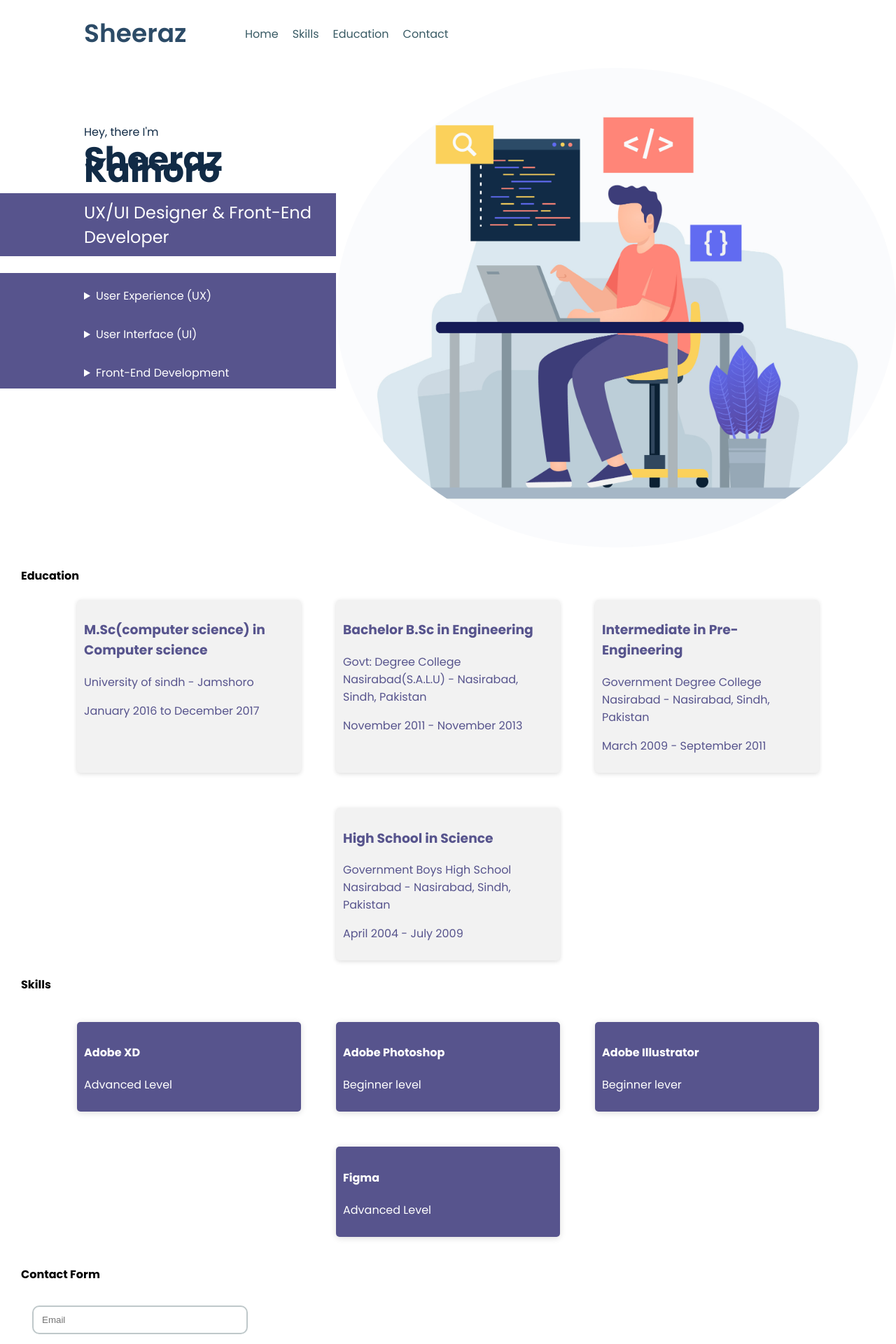
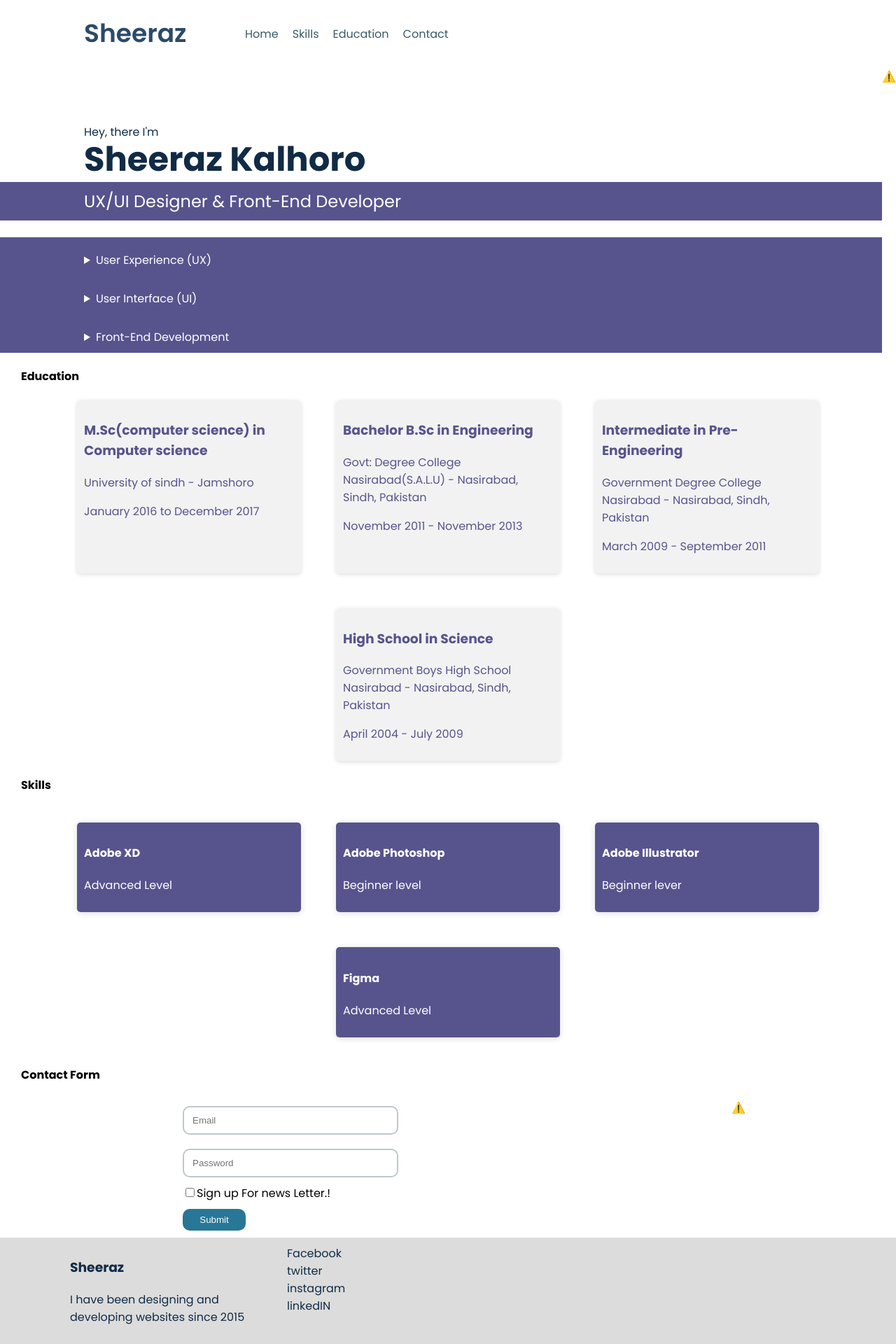
Before and after one commit to Sheeraz-Kalhoro/portfolio, a React (Create React App) app: page / in a window 1280 px wide. Shown: the top 1920 px of the page at 70% size. Built offline with nearby package versions, Linux system fonts and the light colour scheme; no server answers.

Commit message:
lottie files added

```diff
--- a/package.json
+++ b/package.json
@@ -3,6 +3,7 @@
   "version": "0.1.0",
   "private": true,
   "dependencies": {
+    "@lottiefiles/react-lottie-player": "^3.5.0",
     "@testing-library/jest-dom": "^5.16.1",
     "@testing-library/react": "^12.1.2",
     "@testing-library/user-event": "^13.5.0",
--- a/src/App.css
+++ b/src/App.css
@@ -75,9 +75,9 @@
 
 }
 
-.image-box img{
+.image-box .player{
   right: auto;
-  width: 800px;
+  width: 50vw;
   object-fit: cover;
   height: 685px;
   border-radius: 50%;
@@ -170,6 +170,10 @@ footer{
 .aboutme{
   max-width: 300px;
 }
+.contact-section{
+  display: flex;
+  justify-content: space-around;
+}
 .links{
   margin-left: 10px;
 }
--- a/src/components/Main.js
+++ b/src/components/Main.js
@@ -1,4 +1,5 @@
 import Contact from './Contact';
+import { Player } from '@lottiefiles/react-lottie-player';
 export default function Main(props){
     return(
         <main>
@@ -21,7 +22,13 @@ export default function Main(props){
             </details>
           </div>
             <div className='image-box'>
-            <img src={props.coderImage} alt='coder'/>
+            {/* <img src={props.coderImage} alt='coder'/> */}
+            <Player
+            src='https://assets10.lottiefiles.com/packages/lf20_p1qiuawe.json'
+            loop
+            className="player"
+            autoplay
+            />
             </div>
         </section>
         <h4 id='education'>Education</h4>
@@ -33,7 +40,14 @@ export default function Main(props){
           {props.skills}
         </section>
         <h4 id='contact'>Contact Form</h4>
+        <div className='contact-section'>
         <Contact />
+        <Player
+          src='https://assets4.lottiefiles.com/private_files/lf30_ssbiwdab.json'
+          loop
+          autoplay
+          />
+          </div>
       </main>
     )
 }
```
Also changed, not shown: 1 other file (tests, documents, lock files or other folders).
